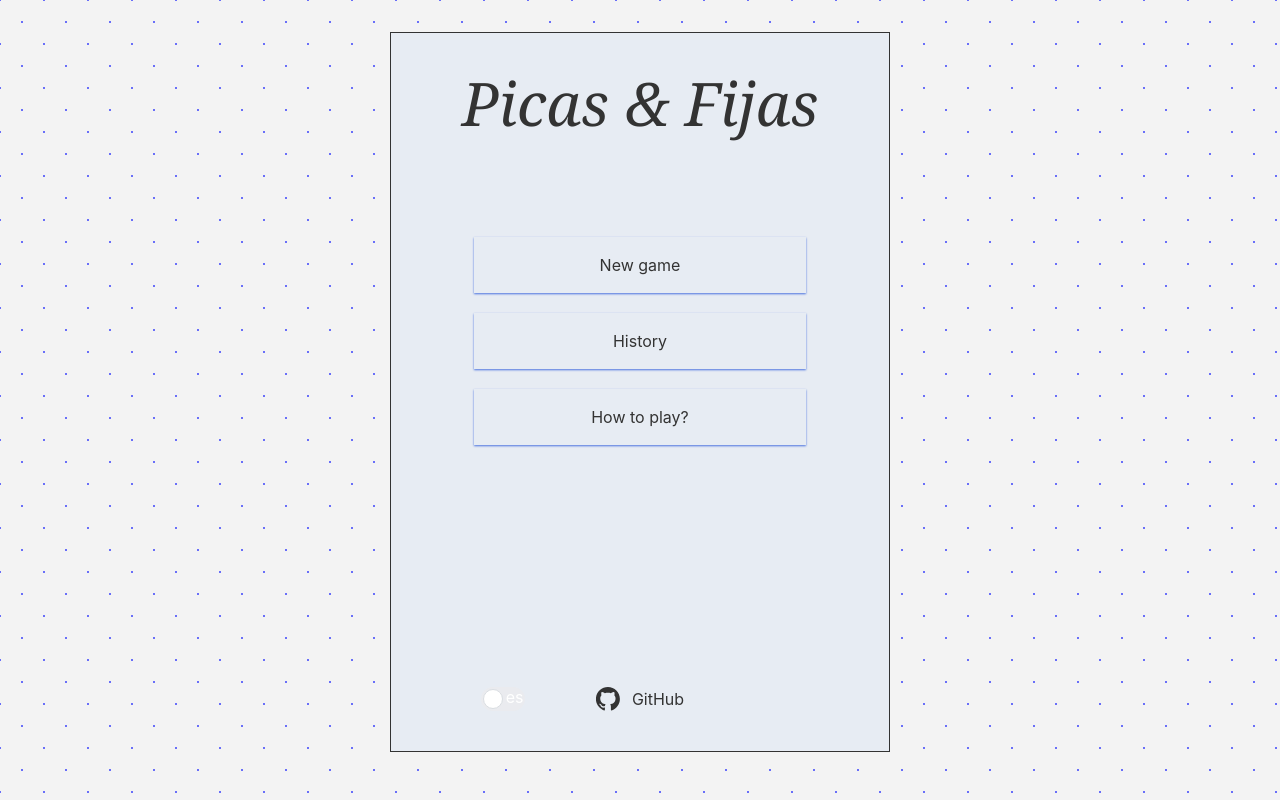
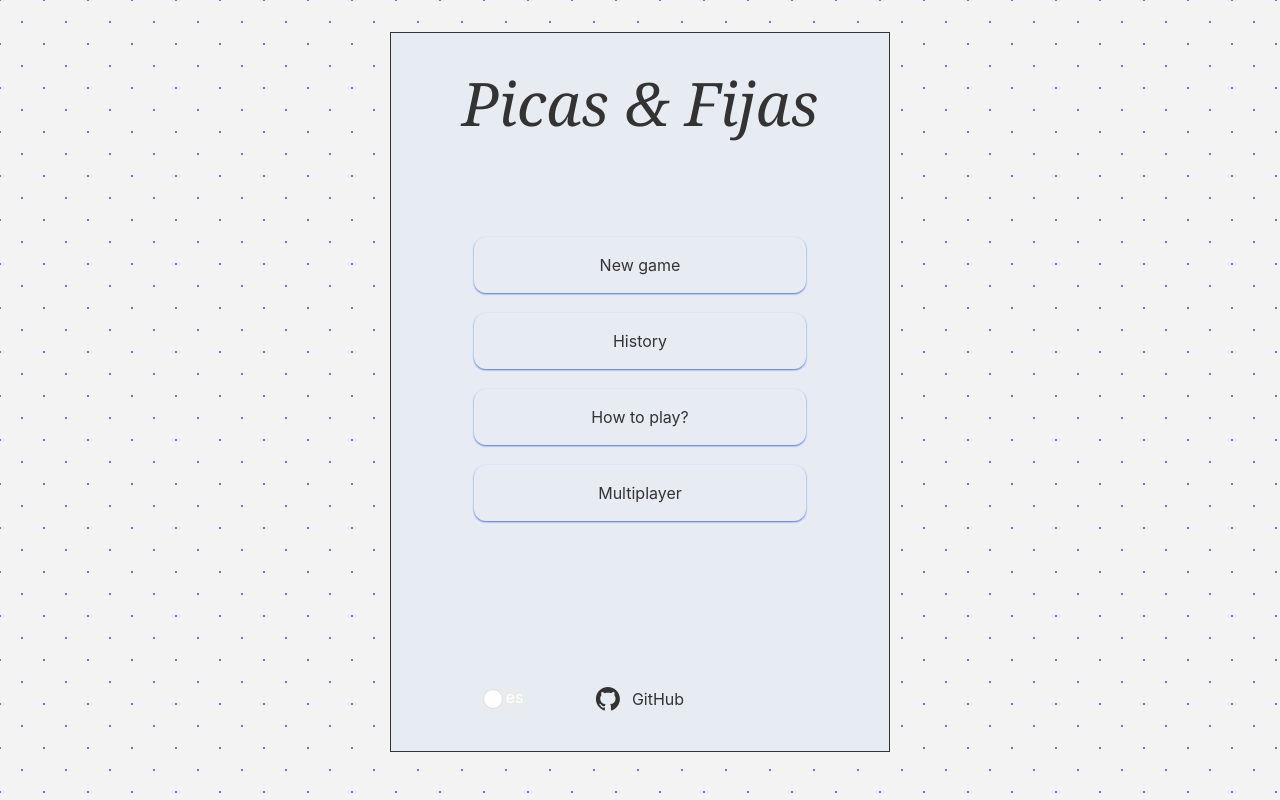
Before and after one commit to nibemo99/react-pyf, a React (Create React App) app: page / in a window 1280 px wide. Built offline with nearby package versions, Linux system fonts and the light colour scheme.

Commit message:
Added border radius to all buttons

```diff
--- a/src/App.js
+++ b/src/App.js
@@ -8,6 +8,7 @@ import Historial from './components/Historial'
 import ComoJugar from './components/ComoJugar';
 import { useState } from 'react';
 import { useTranslation } from 'react-i18next';
+import MultiplayerScreen from './components/MultiplayerScreen';
 
 
 
@@ -98,6 +99,10 @@ function App () {
               calcRandomNumber={calcRandomNumber}
               setMainDisplay={setMainDisplay}
             />}
+          {( mainDisplay === 'multiplayer' ) &&
+            <MultiplayerScreen
+              setMainDisplay={setMainDisplay}
+            />}
 
 
 
--- a/src/components/ComoJugar.js
+++ b/src/components/ComoJugar.js
@@ -23,11 +23,11 @@ const ComoJugar = ( { setMainDisplay, setRandomNumber, calcRandomNumber } ) => {
         <div className='w-4/5 mx-auto mb-10 flex flex-col overflow-auto no-scrollbar h-[450px]'>
             <button
                 onClick={clickHandler}
-                className='shadow-sm shadow-blue-700 py-4 mx-auto my-4 w-1/2 hover:bg-blue-700 hover:text-white hover:scale-105 ease-out duration-500 focus:bg-blue-700 focus:text-white focus:scale-105'
+                className='rounded-xl shadow-sm shadow-blue-700 py-4 mx-auto my-4 w-1/2 hover:bg-blue-700 hover:text-white hover:scale-105 ease-out duration-500 focus:bg-blue-700 focus:text-white focus:scale-105'
             >{t( "Back" )}</button>
             <button
                 onClick={primerosPasosHandler}
-                className={`py-1 mx-5 my-2 ease-out duration-500 grid grid-cols-2 items-center gap-4 shadow-sm shadow-blue-700 hover:shadow-md   focus:shadow-md   ${estadoBoton} ${( estadoBoton === 'animate-agrandar' ) ? 'shadow-orange-500 shadow-sm hover:shadow-orange-500 focus:shadow-orange-500' : 'focus:scale-105  hover:scale-105 hover:shadow-orange-500 focus:shadow-orange-500 shadow-blue-700 '}`}
+                className={`rounded-xl py-1 mx-5 my-2 ease-out duration-500 grid grid-cols-2 items-center gap-4 shadow-sm shadow-blue-700 hover:shadow-md   focus:shadow-md   ${estadoBoton} ${( estadoBoton === 'animate-agrandar' ) ? 'shadow-orange-500 shadow-sm hover:shadow-orange-500 focus:shadow-orange-500' : 'focus:scale-105  hover:scale-105 hover:shadow-orange-500 focus:shadow-orange-500 shadow-blue-700 '}`}
             >
                 {/* Mostrar boton de tutorial */}
                 {( estadoBoton === '' || estadoBoton === 'animate-disminuir' ) && (
@@ -66,7 +66,7 @@ const ComoJugar = ( { setMainDisplay, setRandomNumber, calcRandomNumber } ) => {
             {( estadoBoton === '' || estadoBoton === 'animate-disminuir' ) && (
                 <>
                     <button
-                        className=' py-1 mx-5 my-2 hover:scale-105 ease-out duration-500 grid grid-cols-2 items-center gap-4 shadow-sm shadow-blue-700 hover:shadow-md  hover:shadow-orange-500 focus:shadow-orange-500 focus:shadow-md focus:scale-105'
+                        className='rounded-xl py-1 mx-5 my-2 hover:scale-105 ease-out duration-500 grid grid-cols-2 items-center gap-4 shadow-sm shadow-blue-700 hover:shadow-md  hover:shadow-orange-500 focus:shadow-orange-500 focus:shadow-md focus:scale-105'
                     >
                         <p className='text-lg text-gray-400 pl-4'>{t( "Coming soon" )}</p>
                         <div className='flex justify-around items-center'>
--- a/src/components/MenuScreen.js
+++ b/src/components/MenuScreen.js
@@ -27,11 +27,14 @@ const MenuScreen = ( { setMainDisplay, calcRandomNumber, setRandomNumber, title,
             setRandomNumber( calcRandomNumber )
             setTitle( `${t( "Let's play!" )} ⌛` )
         }
+        if ( e === 'hist' ) {
+            setTitle( t( "History" ) )
+        }
         if ( e === 'howto' ) {
             setTitle( `${t( "Guides" )}` )
         }
-        if ( e === 'hist' ) {
-            setTitle( t( "History" ) )
+        if ( e === 'multiplayer' ) {
+            setTitle( `${t( "Multiplayer" )}` )
         }
         setMainDisplay( e )
     }
@@ -46,22 +49,28 @@ const MenuScreen = ( { setMainDisplay, calcRandomNumber, setRandomNumber, title,
             <div className='flex flex-col justify-center items-center gap-5 mt-16'>
                 {/* <button>Reanudar</button> */}
                 <button
-                    className='w-2/3 py-4 shadow-sm shadow-blue-700 hover:bg-blue-700 hover:text-white hover:scale-105 focus:bg-blue-700 focus:text-white focus:scale-105 ease-out duration-500 '
+                    className='w-2/3 py-4 rounded-xl shadow-sm shadow-blue-700 hover:bg-blue-700 hover:text-white hover:scale-105 focus:bg-blue-700 focus:text-white focus:scale-105 ease-out duration-500 '
                     onClick={() => clickHandler( 'play' )}
                 >
                     {t( "New game" )}
                 </button>
                 <button
                     onClick={() => clickHandler( 'hist' )}
-                    className='w-2/3 py-4 shadow-sm shadow-blue-700 hover:bg-blue-700 hover:text-white hover:scale-105 focus:bg-blue-700 focus:text-white focus:scale-105 ease-out duration-500'
+                    className='w-2/3 py-4 rounded-xl shadow-sm shadow-blue-700 hover:bg-blue-700 hover:text-white hover:scale-105 focus:bg-blue-700 focus:text-white focus:scale-105 ease-out duration-500'
                 >
                     {t( "History" )}
                 </button>
                 <button
                     onClick={() => clickHandler( 'howto' )}
-                    className='w-2/3 py-4 shadow-sm shadow-blue-700 hover:bg-blue-700 hover:text-white hover:scale-105 focus:bg-blue-700 focus:text-white focus:scale-105 ease-out duration-500'
+                    className='w-2/3 py-4 rounded-xl shadow-sm shadow-blue-700 hover:bg-blue-700 hover:text-white hover:scale-105 focus:bg-blue-700 focus:text-white focus:scale-105 ease-out duration-500'
                 >
                     {t( "How to play" )}
+                </button>
+                <button
+                    onClick={() => clickHandler( 'multiplayer' )}
+                    className='w-2/3 py-4 rounded-xl shadow-sm shadow-blue-700 hover:bg-blue-700 hover:text-white hover:scale-105 focus:bg-blue-700 focus:text-white focus:scale-105 ease-out duration-500'
+                >
+                    {t( "Multiplayer" )}
                 </button>
 
             </div>
@@ -73,7 +82,7 @@ const MenuScreen = ( { setMainDisplay, calcRandomNumber, setRandomNumber, title,
                     type="checkbox"
                     value=""
                     id="teal-toggle"
-                    class="sr-only peer"
+                    className="sr-only peer"
                     checked={( language === 'en' ) ? false : true}
                     onClick={handleChangeLng}
                 />
--- a/src/components/PlayingHelper.js
+++ b/src/components/PlayingHelper.js
@@ -34,10 +34,10 @@ const PlayingHelper = ( { intentos, setMainDisplay, setTitle, finished, setFinis
     return (
         <>
             {/* Todo el recuadro de Ronda */}
-            <span className='relative shadow-sm shadow-blue-700 w-1/4 mx-2  ease-out duration-500 hover:shadow-md  hover:shadow-blue-700 focus:shadow-blue-700 focus:shadow-md ' >
+            <span className='rounded-xl relative shadow-sm shadow-blue-700 w-1/4 mx-2  ease-out duration-500 hover:shadow-md  hover:shadow-blue-700 focus:shadow-blue-700 focus:shadow-md ' >
                 {( intentos.length === 0 ) && (
                     <button
-                        className='w-full h-full animate-wiggle'
+                        className='rounded-xl w-full h-full animate-wiggle'
                         onClick={() => { setMainDisplay( 'howto' ); setTitle( t( "Guides" ) ) }}
                     >
                         Tutorial
--- a/src/components/PlayingScreen.js
+++ b/src/components/PlayingScreen.js
@@ -58,8 +58,6 @@ const PlayingScreen = ( { setMainDisplay, randomNumber, calcRandomNumber, setRan
     function validarInput ( e ) {
         let input = e.target.value
         let temp = Array.from( input )
-
-
 
         // si se detecta un menos, se ataca de una
         if ( input[0] === '-' ) {
@@ -138,11 +136,11 @@ const PlayingScreen = ( { setMainDisplay, randomNumber, calcRandomNumber, setRan
             <div id='botonera' className='flex gap-3 justify-center mb-4'>
                 <button
                     onClick={() => clickHandler( 'reseteo' )}
-                    className={` shadow-blue-700 w-1/4 mx-2 hover:scale-105 ease-out duration-500 hover:shadow-md  hover:shadow-blue-700 focus:shadow-blue-700 focus:shadow-md focus:scale-105 ${( finished[0] ) ? 'animate-wiggle shadow-lg' : 'shadow-sm'} `}
+                    className={` rounded-xl shadow-blue-700 w-1/4 mx-2 hover:scale-105 ease-out duration-500 hover:shadow-md  hover:shadow-blue-700 focus:shadow-blue-700 focus:shadow-md focus:scale-105 ${( finished[0] ) ? 'animate-wiggle shadow-lg' : 'shadow-sm'} `}
                 >{t( "Reset" )}</button>
                 <button
                     onClick={() => clickHandler( 'menu' )}
-                    className='shadow-sm shadow-blue-700 w-1/4 mx-2 hover:scale-105 ease-out duration-500 hover:shadow-md  hover:shadow-blue-700 focus:shadow-blue-700 focus:shadow-md focus:scale-105'
+                    className='rounded-xl shadow-sm shadow-blue-700 w-1/4 mx-2 hover:scale-105 ease-out duration-500 hover:shadow-md  hover:shadow-blue-700 focus:shadow-blue-700 focus:shadow-md focus:scale-105'
                 >{t( "Back" )}</button>
                 <PlayingHelper
                     finished={finished}
--- a/src/components/TutorialCarrousel.js
+++ b/src/components/TutorialCarrousel.js
@@ -203,7 +203,7 @@ const TutorialCarrousel = ( { setMainDisplay, setRandomNumber, calcRandomNumber
                 {( tutPage === 12 ) && (
                     <>
                         <p
-                            className=' shadow-sm shadow-blue-700 w-3/4 py-3 mx-auto ease-out duration-500 hover:shadow-md  hover:shadow-blue-700 focus:shadow-blue-700 focus:shadow-md '
+                            className='rounded-xl shadow-sm shadow-blue-700 w-3/4 py-3 mx-auto ease-out duration-500 hover:shadow-md  hover:shadow-blue-700 focus:shadow-blue-700 focus:shadow-md '
                             onClick={() => {
                                 setRandomNumber( calcRandomNumber )
                                 setMainDisplay( 'play' )
```
Also changed, not shown: src/components/Historial.js (+4 -4 lines).
